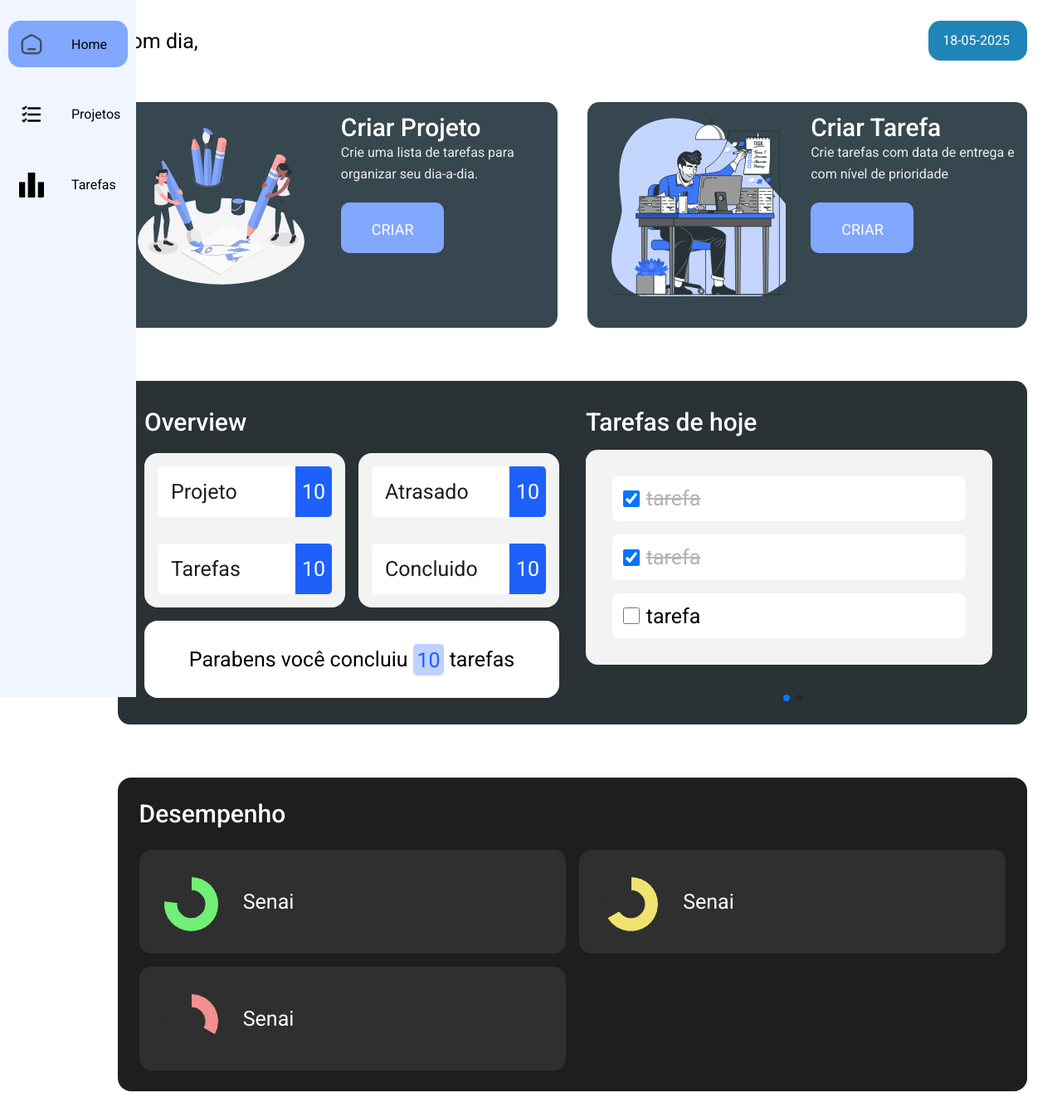
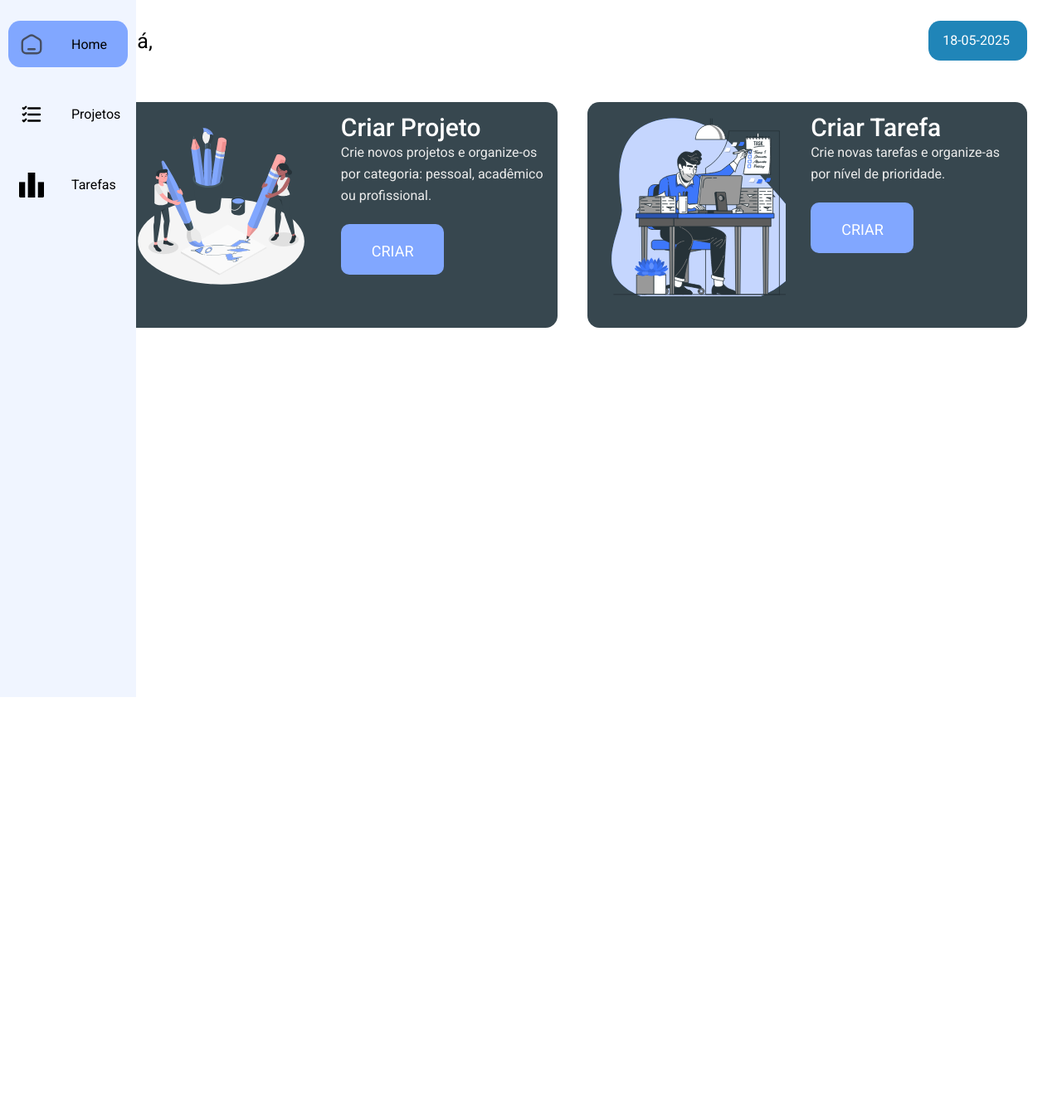
Before and after one commit to Rodriguou/BitTask, a React (Vite) app: page /home in a window 1280 px wide. Shown: the whole page at 83% size. After the commit the page ends 800 px from the top, so only its background shows below. Built offline with nearby package versions, Linux system fonts and the light colour scheme; no server answers; sample sign-in values are in the browser's storage; a web font is replaced by a local one.

Commit message:
fix/ajustando descricoes e estilos

```diff
--- a/src/components/header/header.jsx
+++ b/src/components/header/header.jsx
@@ -1,7 +1,6 @@
 import React from 'react'
 import { BotaoCriar } from '../button/botao'
-import Pesquisar from '../pesquisar/pesquisar'
-import { ModalEnviarProjeto } from '../modal/modal'
+
 
 const Header = ({titulo,abrir,setAbrir,pesquisar,fButao}) => {
     const [open,setOpen] = React.useState(false)
@@ -13,7 +12,6 @@ const Header = ({titulo,abrir,setAbrir,pesquisar,fButao}) => {
       </section>
 
       <section className='secao-criar-pesquisar'>
-        <Pesquisar  />
         <BotaoCriar setValue={setAbrir} value={abrir}  />
       </section>
     </header>
--- a/src/components/modal/modal.jsx
+++ b/src/components/modal/modal.jsx
@@ -55,7 +55,7 @@ export const ModalEnviarProjeto = ({aberto, sair}) =>{
         setDados({...dados, [target.id] : target.value})
     }
 
-    const opcoesCategoria = ["pessoal", "academico", "profissional"]
+    const opcoesCategoria = ["pessoal", "acadêmico", "profissional"]
 
     return(
 
--- a/src/pages/cadastro/cadastro.jsx
+++ b/src/pages/cadastro/cadastro.jsx
@@ -42,10 +42,10 @@ const Cadastro = () =>{
 	const handleChangeSenha = ({ currentTarget: input }) =>{
 		console.log(input.value.length)
 		if (input.value.length >= 16){
-			setSenhaErro("Por favor utilize uma senha com no máximo 16 caracteres")
+			setSenhaErro("Por favor, utilize uma senha com no máximo 16 caracteres")
 		}
 		else if (input.value.length < 8){
-			setSenhaErro("Por favor utilize uma senha com no mínimo 8 caracteres")
+			setSenhaErro("Por favor, utilize uma senha com no mínimo 8 caracteres")
 			setData({ ...data, [input.id]: input.value });
 		}
 		else{
--- a/src/pages/home/home.jsx
+++ b/src/pages/home/home.jsx
@@ -35,7 +35,7 @@ const Home = () => {
 
         <div>
             <header className='box-header-secun'>
-                <p>Bom dia, {nome} </p>
+                <p>Olá, {nome} </p>
                 <section aria-label='dia de hoje' id='dia'>
                     <p>{moment().format('DD-MM-YYYY')}</p>
 
@@ -46,7 +46,7 @@ const Home = () => {
                 <section className='card-criar'>
                     <CardCriar
                         titulo="Criar Projeto"
-                        descricao={"Crie uma lista de tarefas para organizar seu dia-a-dia."}
+                        descricao={"Crie novos projetos e organize-os por categoria: pessoal, acadêmico ou profissional."}
                         img={ilustracaoProjeto}
                         open={tarefa}
                         setOpen={setProjeto}
@@ -54,7 +54,7 @@ const Home = () => {
                     <ModalEnviarProjeto aberto={projeto} sair={handleCloseProjeto} />
                     <CardCriar
                         titulo="Criar Tarefa"
-                        descricao={"Crie tarefas com data de entrega e com nível de prioridade "}
+                        descricao={"Crie novas tarefas e organize-as por nível de prioridade. "}
                         img={ilustracaoTarefa}
                         open={projeto}
                         setOpen={setTarefa}
@@ -62,13 +62,6 @@ const Home = () => {
                     <ModalEnviarTarefa aberto={tarefa} sair={handleCloseTarefa}/>
                 </section>
 
-                <section className='' aria-label="informações gerais">
-                    <Container />
-                </section>
-
-                <section className='body-desempenho'>
-                    <Desempenho />
-                </section>
             </main>
 
         </div>
```
